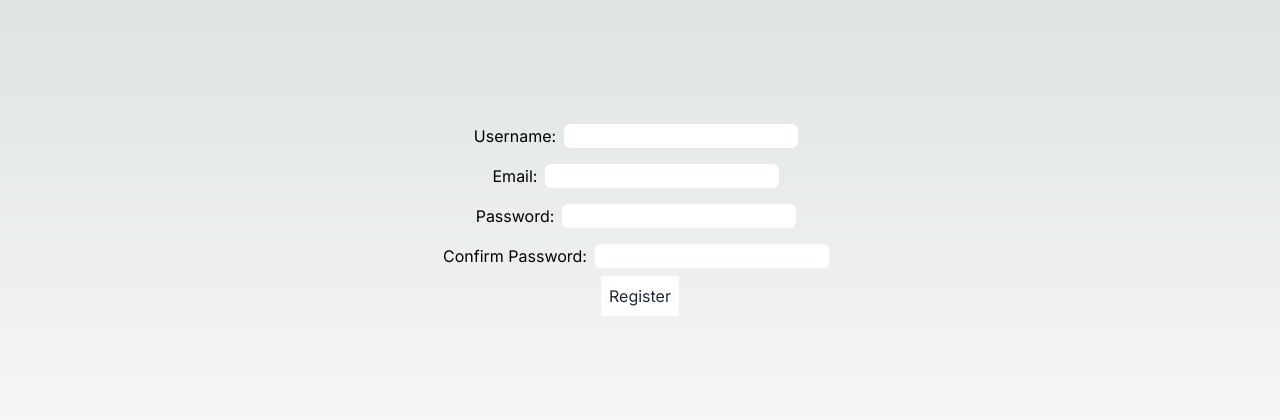
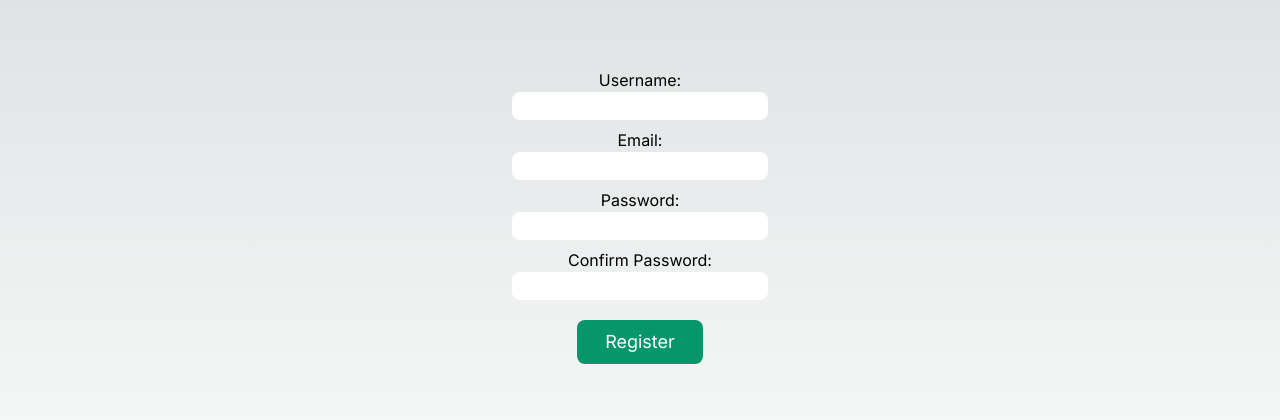
Before and after one commit to HectornsGit/FreedayQuiz_front, a Next.js app: page /register in a window 1280 px wide. Shown: the part 184-604 px from the top of the page. Built offline with nearby package versions, Linux system fonts and the light colour scheme.

Commit message:
register styles

```diff
--- a/src/app/components/register.form.jsx
+++ b/src/app/components/register.form.jsx
@@ -22,48 +22,48 @@ function RegisterForm() {
         className="flex flex-col justify-center items-center"
         onSubmit={handleSubmit}
       >
-        <div>
+        <div className="flex flex-col items-center">
           <label>Username:</label>
           <input
             type="text"
             value={username}
             onChange={(e) => setUsername(e.target.value)}
             required
-            className="rounded-md m-2"
+            className="rounded-lg min-w-64 min-h-7"
           />
         </div>
-        <div>
+        <div className="flex flex-col items-center mt-2">
           <label>Email:</label>
           <input
             type="email"
             value={email}
             onChange={(e) => setEmail(e.target.value)}
             required
-            className="rounded-md m-2"
+            className="rounded-lg min-w-64 min-h-7"
           />
         </div>
-        <div>
+        <div className="flex flex-col items-center mt-2">
           <label>Password:</label>
           <input
             type="password"
             value={password}
             onChange={(e) => setPassword(e.target.value)}
             required
-            className="rounded-md m-2"
+            className="rounded-lg min-w-64 min-h-7"
           />
         </div>
-        <div>
-          <label>Confirm Password:</label>
+        <div className="flex flex-col items-center mt-2">
+          <label className="text-base">Confirm Password:</label>
           <input
             type="password"
             value={confirmPassword}
             onChange={(e) => setConfirmPassword(e.target.value)}
             required
-            className="rounded-md m-2"
+            className="rounded-lg min-w-64 min-h-7"
           />
         </div>
         <button
-          className="p-2 bg-white text-gray-800 justify-center items-center"
+          className="px-7 py-2 rounded-lg bg-emerald-600 hover:bg-emerald-900 text-white justify-center items-center text-lg mt-5"
           type="submit"
         >
           Register
```
